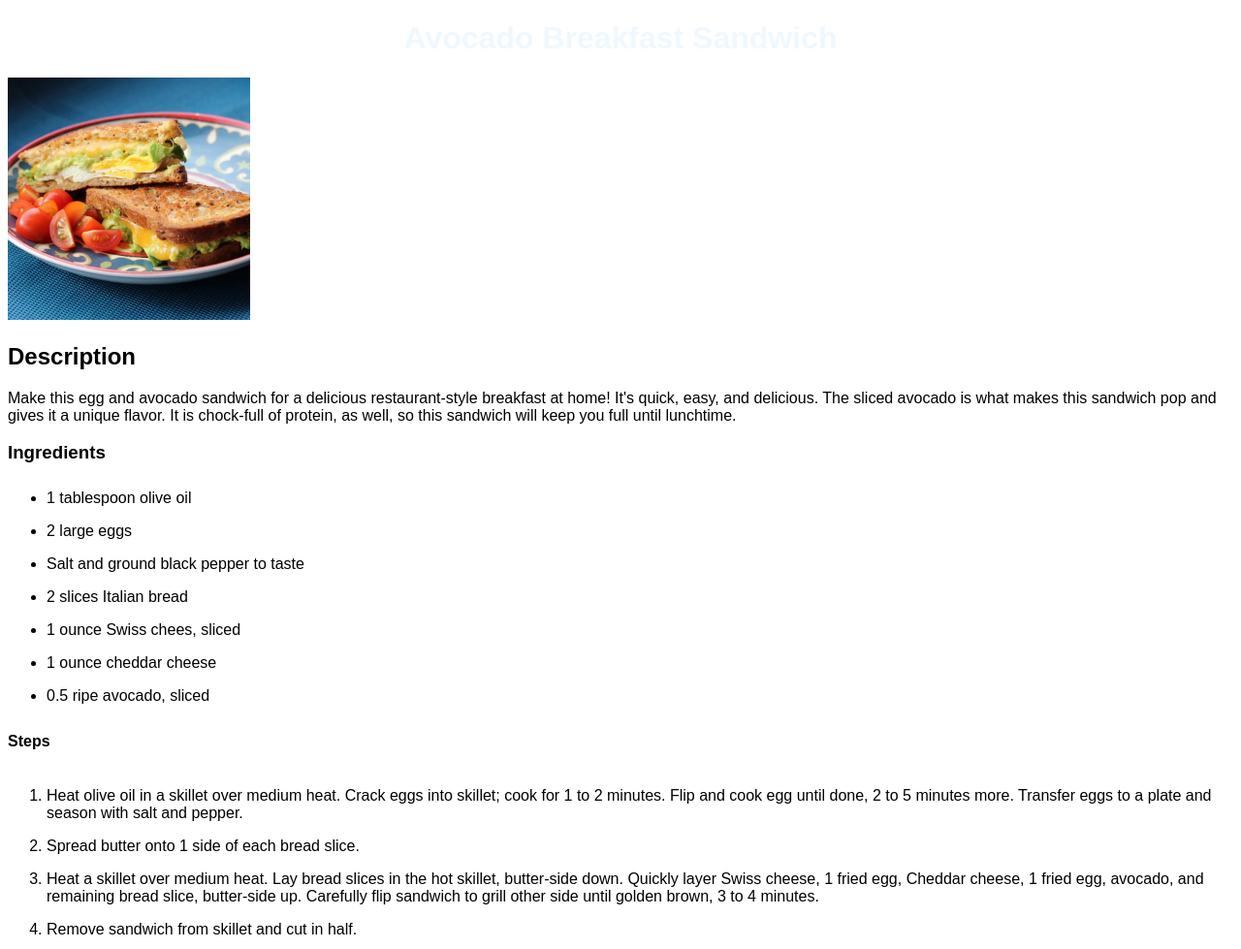
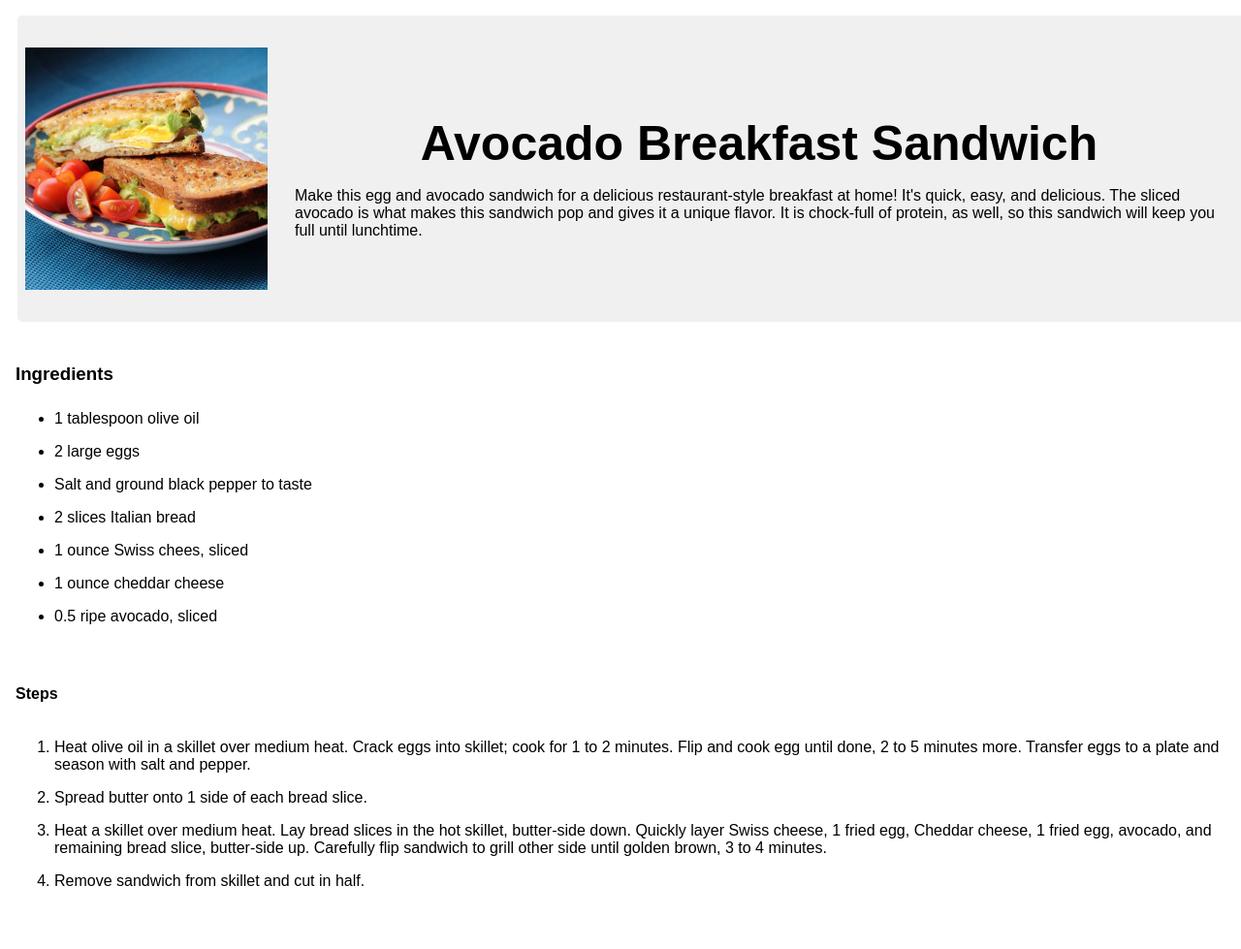
Before and after one commit to Pradheon/odin-recipes, a plain HTML site: page recipes/avocado-breakfast-sandwich.html in a window 1280 px wide. Shown: the whole page at 97% size. Drawn offline with Linux system fonts and the light colour scheme.

Commit message:
Change styling of content on the page

```diff
--- a/recipes/avocado-breakfast-sandwich.html
+++ b/recipes/avocado-breakfast-sandwich.html
@@ -8,10 +8,14 @@
     <link rel="stylesheet" href="../styles.css" />
 </head>
 <body>
-    <h1 class="bg-grey-80">Avocado Breakfast Sandwich</h1>
+    <div class="large-card center">
         <img class="small-image" src="../images/avocado-breakfast-sandwich.jpg" alt="Avocado Breakfast Sandwich">
-    <h2>Description</h2>
-    <p>Make this egg and avocado sandwich for a delicious restaurant-style breakfast at home! It's quick, easy, and delicious. The sliced avocado is what makes this sandwich pop and gives it a unique flavor. It is chock-full of protein, as well, so this sandwich will keep you full until lunchtime.</p>
+        <div>
+            <h1 class="hero-title font-black">Avocado Breakfast Sandwich</h1>
+            <p class="hero-content font-black">Make this egg and avocado sandwich for a delicious restaurant-style breakfast at home! It's quick, easy, and delicious. The sliced avocado is what makes this sandwich pop and gives it a unique flavor. It is chock-full of protein, as well, so this sandwich will keep you full until lunchtime.</p>
+        </div>
+    </div>
+    <div class="container">
         <h3>Ingredients</h3>
         <ul>
             <li>1 tablespoon olive oil</li>
@@ -22,6 +26,8 @@
             <li>1 ounce cheddar cheese</li>
             <li>0.5 ripe avocado, sliced</li>
         </ul>
+    </div>
+    <div class="container">
         <h4>Steps</h4>
         <ol>
             <li>Heat olive oil in a skillet over medium heat. Crack eggs into skillet; cook for 1 to 2 minutes. Flip and cook egg until done, 2 to 5 minutes more. Transfer eggs to a plate and season with salt and pepper.</li>
@@ -29,5 +35,6 @@
             <li>Heat a skillet over medium heat. Lay bread slices in the hot skillet, butter-side down. Quickly layer Swiss cheese, 1 fried egg, Cheddar cheese, 1 fried egg, avocado, and remaining bread slice, butter-side up. Carefully flip sandwich to grill other side until golden brown, 3 to 4 minutes.</li>
             <li>Remove sandwich from skillet and cut in half.</li>
         </ol>
+    </div>
 </body>
 </html>
```
Also changed, not shown: recipes/garlic-bread-spread.html (+10 -3 lines), recipes/oyakodon.html (+10 -3 lines). Lines whose indentation alone changed are shown as unchanged.
